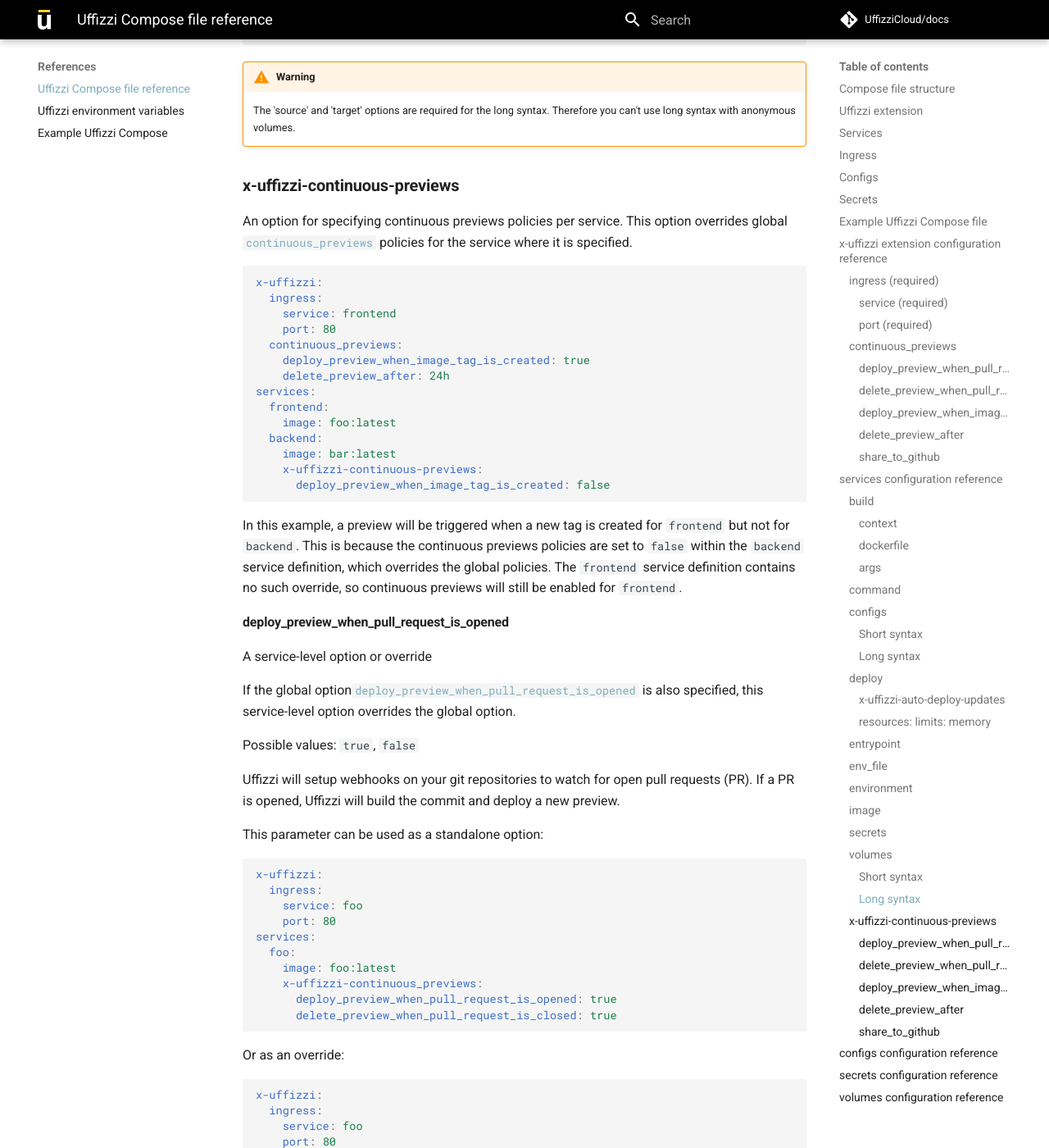
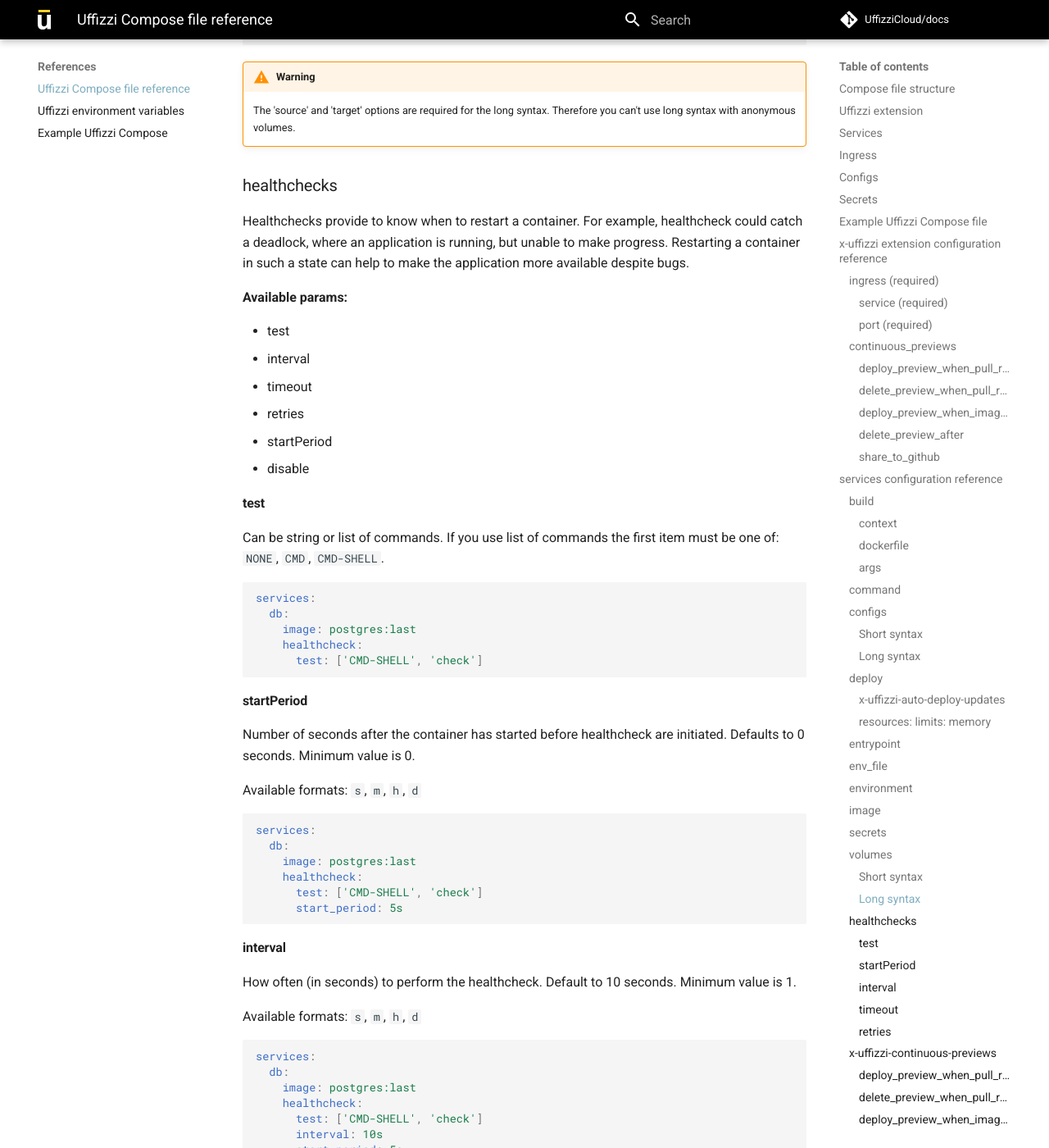
Before and after one commit to UffizziCloud/docs, an MkDocs documentation site: the page built from docs/references/compose-spec.md, in a window 1280 px wide and 1400 px high, scrolled down 15236 px. Shown: the whole window at 82% size. Built offline with MkDocs 1.6.1 and Material for MkDocs 9.7.7, drawn with Linux system fonts in a browser that asks for light colours; comment, search, counter and statistics services are not loaded; some of the changed text lies outside the part shown.

Commit message:
[#65] Add documentation for healthcheck

````diff
--- a/docs/references/compose-spec.md
+++ b/docs/references/compose-spec.md
@@ -628,6 +628,90 @@
 
     The 'source' and 'target' options are required for the long syntax. Therefore you can't use long syntax with anonymous volumes.
 
+### healthchecks
+Healthchecks provide to know when to restart a container. For example, healthcheck could catch a deadlock, where an application is running, but unable to make progress. Restarting a container in such a state can help to make the application more available despite bugs.
+
+**Available params:**
+
+* test
+* interval
+* timeout
+* retries
+* startPeriod
+* disable
+
+#### test
+Can be string or list of commands. If you use list of commands the first item must be one of: `NONE`, `CMD`, `CMD-SHELL`.
+
+``` yaml
+services:
+  db:
+    image: postgres:last
+    healthcheck:
+      test: ['CMD-SHELL', 'check']
+```
+
+
+#### startPeriod
+Number of seconds after the container has started before healthcheck are initiated. Defaults to 0 seconds. Minimum value is 0.
+
+Available formats: `s`, `m`, `h`, `d`
+
+``` yaml
+services:
+  db:
+    image: postgres:last
+    healthcheck:
+      test: ['CMD-SHELL', 'check']
+      start_period: 5s
+```
+
+#### interval
+How often (in seconds) to perform the healthcheck. Default to 10 seconds. Minimum value is 1.
+
+Available formats: `s`, `m`, `h`, `d`
+
+``` yaml
+services:
+  db:
+    image: postgres:last
+    healthcheck:
+      test: ['CMD-SHELL', 'check']
+      interval: 10s
+      start_period: 5s
+```
+
+#### timeout
+Number of seconds after which the healthcheck times out. Defaults to 1 second. Minimum value is 1.
+
+Available formats: `s`, `m`, `h`, `d`
+
+``` yaml
+services:
+  db:
+    image: postgres:last
+    healthcheck:
+      test: ['CMD-SHELL', 'check']
+      interval: 10s
+      timeout: 5s
+      start_period: 5s
+```
+
+#### retries
+When a healthcheck fails, Uffizzi will try `retries` times before giving up. Giving up means restarting the container. Defaults to 3. Minimum value is 1.
+
+``` yaml
+services:
+  db:
+    image: postgres:last
+    healthcheck:
+      test: ['CMD-SHELL', 'check']
+      interval: 10s
+      timeout: 5s
+      start_period: 5s
+      retries: 5
+```
+
 ### **x-uffizzi-continuous-previews**
 
 An option for specifying continuous previews policies per service. This option overrides global [`continuous_previews`](#continuous_previews) policies for the service where it is specified.
````
